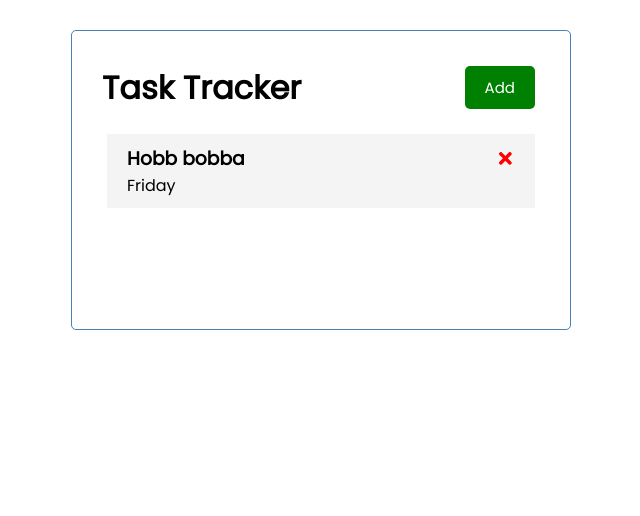
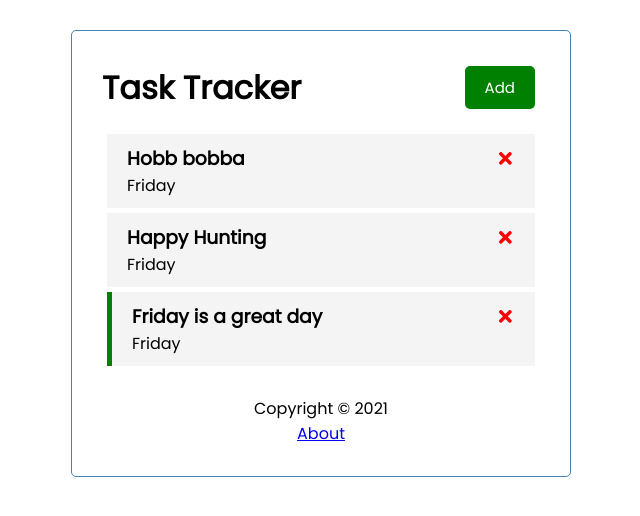
Before and after one commit to imonem/react-task-tracker, a React (Create React App) app: page / in a window 1280 px wide. Shown: the top 516 px of the page, without its empty margins (319-959 px from the left). Built offline with nearby package versions, Linux system fonts and the light colour scheme; data requests are answered from the project's data file.

Commit message:
working routing

```diff
--- a/db.json
+++ b/db.json
@@ -5,6 +5,18 @@
       "day": "Friday",
       "reminder": false,
       "id": 1
+    },
+    {
+      "text": "Happy Hunting",
+      "day": "Friday",
+      "reminder": false,
+      "id": 2
+    },
+    {
+      "text": "Friday is a great day",
+      "day": "Friday",
+      "reminder": true,
+      "id": 3
     }
   ]
 }
--- a/src/App.js
+++ b/src/App.js
@@ -1,7 +1,10 @@
 import { useState, useEffect } from "react";
+import { BrowserRouter as Router, Route } from "react-router-dom";
 import Header from "./components/Header";
+import Footer from "./components/Footer";
 import Tasks from "./components/Tasks";
 import AddTask from "./components/AddTask";
+import About from "./components/About";
 
 function App() {
   const [showAddTask, setShowAddTask] = useState(false);
@@ -95,19 +98,36 @@
   };
 
   return (
+    <Router>
       <div className='container'>
         <Header
           title='Task Tracker'
           onAdd={() => setShowAddTask(!showAddTask)}
           showAdd={showAddTask}
         />
+
+        <Route
+          path='/'
+          exact
+          render={(props) => (
+            <>
               {showAddTask && <AddTask onAdd={addTask} />}
               {tasks.length > 0 ? (
-        <Tasks tasks={tasks} onDelete={deleteTask} onToggle={toggleReminder} />
+                <Tasks
+                  tasks={tasks}
+                  onDelete={deleteTask}
+                  onToggle={toggleReminder}
+                />
               ) : (
                 "No tasks to show"
               )}
+            </>
+          )}
+        />
+        <Route path='/about' component={About} />
+        <Footer />
       </div>
+    </Router>
   );
 }
 
--- /dev/null
+++ b/src/components/About.jsx
@@ -0,0 +1,12 @@
+import { Link } from "react-router-dom";
+
+const About = () => {
+  return (
+    <div>
+      <h4>Version 1.0.0</h4>
+      <Link to='/'>Go back</Link>
+    </div>
+  );
+};
+
+export default About;
--- /dev/null
+++ b/src/components/Footer.jsx
@@ -0,0 +1,12 @@
+import { Link } from "react-router-dom";
+
+const Footer = () => {
+  return (
+    <footer>
+      <p>Copyright &copy; 2021</p>
+      <Link to='/about'>About</Link>
+    </footer>
+  );
+};
+
+export default Footer;
```
Lines whose indentation alone changed are shown as unchanged.
